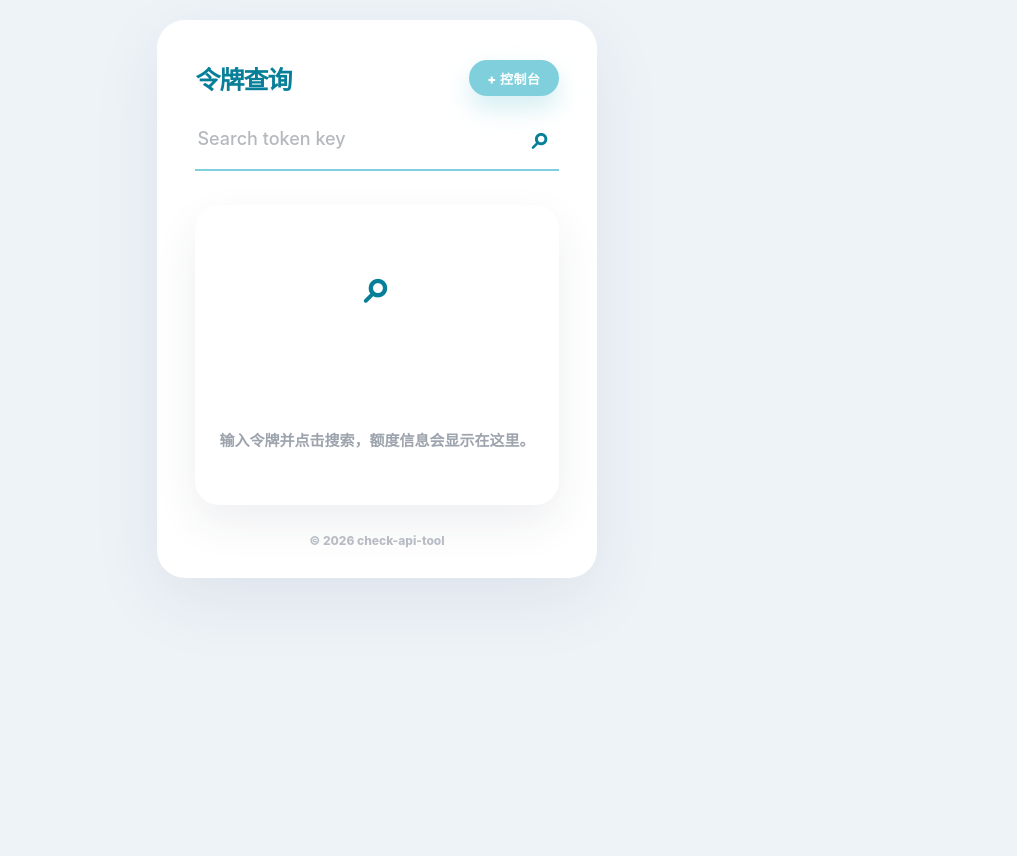
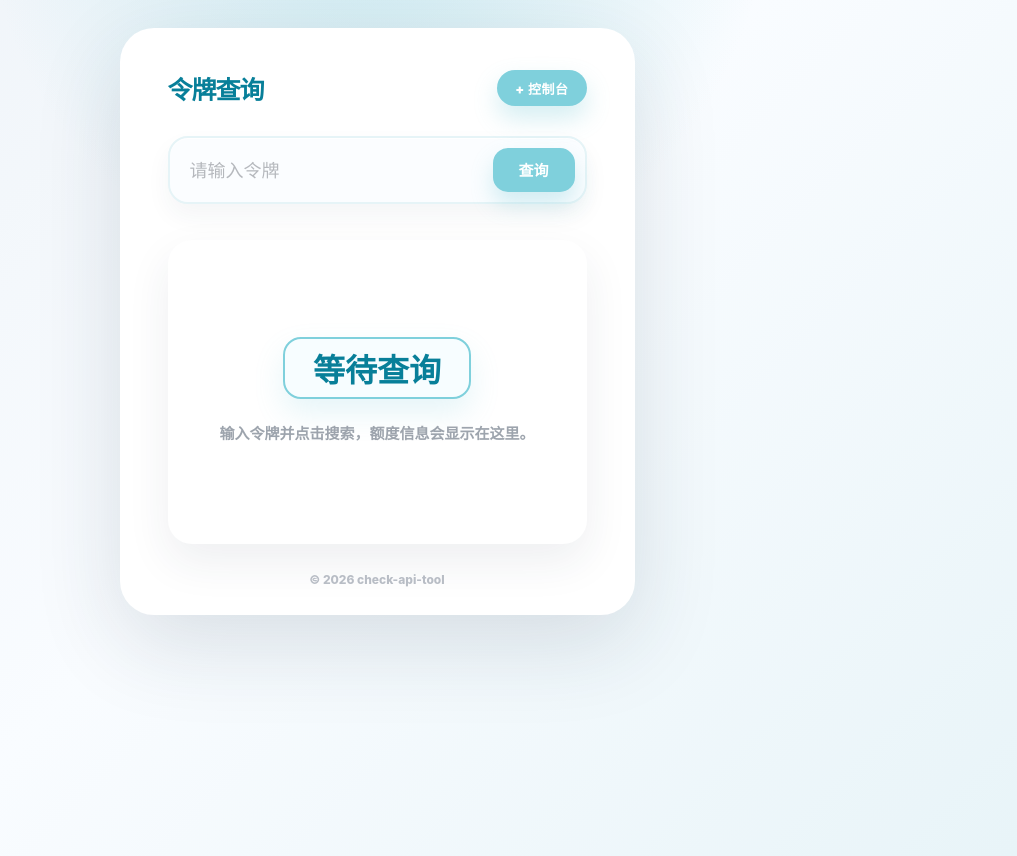
Before and after one commit to JoneMacke/check-api-tool, a React (Vite) app: page / in a window 1280 px wide. Shown: the whole page, without its empty margins (263-1280 px from the left). Before the commit the page ends 800 px from the top, so only its background shows below. Built offline with nearby package versions, Linux system fonts and the light colour scheme; no server answers.

Commit message:
Polish Chinese UI layout

```diff
--- a/src/App.jsx
+++ b/src/App.jsx
@@ -160,21 +160,21 @@ export default function App() {
             id="token-input"
             type="text"
             value={key}
-            placeholder="Search token key"
+            placeholder="请输入令牌"
             onChange={(e) => setKey(e.target.value)}
             onKeyDown={(e) => e.key === 'Enter' && onQuery()}
             spellCheck={false}
           />
-          <button className="search-btn" onClick={onQuery} disabled={loading} aria-label="search">
-            {loading ? '···' : '⌕'}
+          <button className="search-btn" onClick={onQuery} disabled={loading} aria-label="查询">
+            {loading ? '查询中' : '查询'}
           </button>
         </div>
-        {key && <button className="clear-btn" onClick={() => setKey('')}>Clear token</button>}
+        {key && <button className="clear-btn" onClick={() => setKey('')}>清空令牌</button>}
       </section>
 
       {!data && !loading && (
         <section className="empty-state">
-          <div>⌕</div>
+          <div>等待查询</div>
           <p>输入令牌并点击搜索，额度信息会显示在这里。</p>
         </section>
       )}
@@ -185,20 +185,20 @@ export default function App() {
         <>
           <section className="overview-section">
             <div className="section-head">
-              <h2>Quota overview</h2>
+              <h2>额度概览</h2>
               <button className="copy-btn" onClick={onCopy}>复制 JSON</button>
             </div>
           <div className="usage-grid">
-            <MoneyCard label="总额度" value={usage.unlimited ? '无限额度' : fmtUsd(usage.granted)} note="Total quota" accent="teal" />
-            <MoneyCard label="剩余额度" value={usage.unlimited ? '无限额度' : fmtUsd(usage.available)} note="Available" />
+            <MoneyCard label="总额度" value={usage.unlimited ? '无限额度' : fmtUsd(usage.granted)} accent="teal" />
+            <MoneyCard label="剩余额度" value={usage.unlimited ? '无限额度' : fmtUsd(usage.available)} />
           </div>
           </section>
 
           <section className="details-section">
-            <h2>Usage details</h2>
+            <h2>使用详情</h2>
             <div className="details-list">
               <DetailRow label="已使用额度" value={fmtUsd(usage.used)} />
-              <DetailRow label="到期时间" value={usage.expiresAt} note="Expires at" accent="date" />
+              <DetailRow label="到期时间" value={usage.expiresAt} note="有效期" accent="date" />
             </div>
           </section>
         </>
--- a/src/index.css
+++ b/src/index.css
@@ -8,13 +8,19 @@ html,
 body,
 #root {
   margin: 0;
-  min-height: 100%;
+  min-height: 100vh;
 }
 
 body {
+  display: grid;
+  place-items: center;
+  min-height: 100vh;
+  padding: clamp(14px, 3vw, 28px);
   font-family: Inter, ui-rounded, "Segoe UI", "PingFang SC", "Microsoft YaHei", sans-serif;
   color: #17191f;
-  background: #eef3f8;
+  background:
+    radial-gradient(circle at 50% -12%, rgba(127, 208, 220, 0.35), transparent 34%),
+    linear-gradient(135deg, #eef3f8 0%, #f9fcff 48%, #e8f4f8 100%);
   -webkit-font-smoothing: antialiased;
 }
 
@@ -28,12 +34,14 @@ button {
 }
 
 .app-shell {
-  width: min(620px, 100%);
-  min-height: 100vh;
+  width: min(760px, 100%);
+  max-height: calc(100vh - clamp(28px, 6vw, 56px));
+  overflow: auto;
   margin: 0 auto;
-  padding: clamp(28px, 6vw, 40px) clamp(22px, 6vw, 38px) 30px;
+  padding: clamp(26px, 4vw, 42px) clamp(22px, 5vw, 48px) 28px;
   background: #ffffff;
-  box-shadow: 0 22px 70px rgba(30, 48, 72, 0.08);
+  border-radius: clamp(24px, 4vw, 34px);
+  box-shadow: 0 28px 88px rgba(30, 48, 72, 0.14);
 }
 
 .topbar {
@@ -41,7 +49,7 @@ button {
   align-items: center;
   justify-content: space-between;
   gap: 18px;
-  margin-bottom: 24px;
+  margin-bottom: clamp(22px, 3vw, 30px);
 }
 
 .topbar h1 {
@@ -70,16 +78,19 @@ button {
 }
 
 .search-panel {
-  margin-bottom: 34px;
+  margin-bottom: clamp(24px, 4vw, 36px);
 }
 
 .search-row {
   display: grid;
   grid-template-columns: minmax(0, 1fr) auto;
   align-items: center;
-  gap: 14px;
-  border-bottom: 2px solid #7fd0dc;
-  padding-bottom: 13px;
+  gap: 12px;
+  border: 2px solid #e6f4f7;
+  border-radius: 20px;
+  padding: 10px 10px 10px 18px;
+  background: #fbfdff;
+  box-shadow: inset 0 1px 0 rgba(255, 255, 255, 0.9), 0 12px 24px rgba(36, 52, 75, 0.05);
 }
 
 .search-row input {
@@ -98,14 +109,17 @@ button {
 }
 
 .search-btn {
-  display: grid;
-  place-items: center;
-  width: 36px;
-  height: 36px;
+  display: inline-flex;
+  align-items: center;
+  justify-content: center;
+  min-width: 82px;
+  height: 44px;
   border: 0;
-  color: #087f99;
-  background: transparent;
-  font-size: 32px;
+  border-radius: 15px;
+  color: #ffffff;
+  background: #7fd0dc;
+  box-shadow: 0 12px 22px rgba(99, 195, 210, 0.28);
+  font-size: 15px;
   font-weight: 1000;
   line-height: 1;
 }
@@ -164,8 +178,8 @@ button {
 .usage-grid {
   display: grid;
   grid-template-columns: repeat(2, minmax(0, 1fr));
-  gap: clamp(18px, 5vw, 34px);
-  margin-bottom: 36px;
+  gap: clamp(16px, 3vw, 24px);
+  margin-bottom: clamp(26px, 4vw, 34px);
 }
 
 .money-card {
@@ -174,7 +188,7 @@ button {
   align-items: center;
   justify-content: center;
   min-width: 0;
-  min-height: clamp(210px, 44vw, 330px);
+  min-height: clamp(150px, 24vw, 220px);
   border-radius: 21px;
   padding: 24px 16px;
   color: #111318;
@@ -199,7 +213,7 @@ button {
 .money-value {
   max-width: 100%;
   color: inherit;
-  font-size: clamp(25px, 7vw, 30px);
+  font-size: clamp(24px, 5vw, 34px);
   font-weight: 1000;
   line-height: 1.15;
   word-break: break-word;
@@ -218,14 +232,14 @@ button {
 
 .details-list {
   display: grid;
-  gap: 32px;
+  gap: clamp(16px, 3vw, 24px);
 }
 
 .detail-row {
   display: grid;
-  grid-template-columns: 94px minmax(0, 1fr) minmax(110px, auto);
+  grid-template-columns: 88px minmax(0, 1fr) minmax(140px, auto);
   align-items: center;
-  min-height: 144px;
+  min-height: 116px;
   overflow: hidden;
   border-radius: 20px;
   background: #ffffff;
@@ -293,8 +307,12 @@ button {
 
 .empty-state {
   display: grid;
+  grid-template-rows: auto auto;
   place-items: center;
-  min-height: 300px;
+  align-content: center;
+  gap: 22px;
+  min-height: clamp(240px, 38vh, 360px);
+  padding: clamp(36px, 8vw, 70px) 24px;
   border-radius: 24px;
   color: #9da4ad;
   text-align: center;
@@ -303,17 +321,33 @@ button {
 }
 
 .empty-state div {
+  display: inline-flex;
+  align-items: center;
+  justify-content: center;
+  min-width: 168px;
+  min-height: 62px;
+  padding: 0 28px;
+  border: 2px solid #7fd0dc;
+  border-radius: 18px;
   color: #087f99;
-  font-size: 48px;
+  background: #f7fdff;
+  box-shadow: 0 14px 30px rgba(99, 195, 210, 0.16);
+  font-size: clamp(24px, 5vw, 32px);
   font-weight: 1000;
 }
 
 .empty-state p {
   max-width: 320px;
-  margin: 10px 24px 0;
+  margin: 0;
   font-size: 15px;
   font-weight: 700;
   line-height: 1.7;
+}
+
+.empty-state.loading {
+  color: #087f99;
+  font-size: 18px;
+  font-weight: 1000;
 }
 
 footer {
@@ -365,21 +399,16 @@ footer {
   font-size: 18px;
 }
 
-@media (min-width: 760px) {
+@media (max-width: 520px) {
   body {
-    display: grid;
-    place-items: start center;
+    padding: 0;
+    place-items: stretch;
   }
 
   .app-shell {
-    min-height: auto;
-    margin: 20px auto;
-    border-radius: 28px;
-  }
-}
-
-@media (max-width: 520px) {
-  .app-shell {
+    max-height: none;
+    min-height: 100vh;
+    border-radius: 0;
     padding-inline: 18px;
   }
 
@@ -388,7 +417,7 @@ footer {
   }
 
   .money-card {
-    min-height: 178px;
+    min-height: 158px;
   }
 
   .detail-row {
@@ -423,7 +452,7 @@ footer {
   }
 
   .money-card {
-    min-height: 160px;
+    min-height: 148px;
   }
 
   .detail-row {
```
